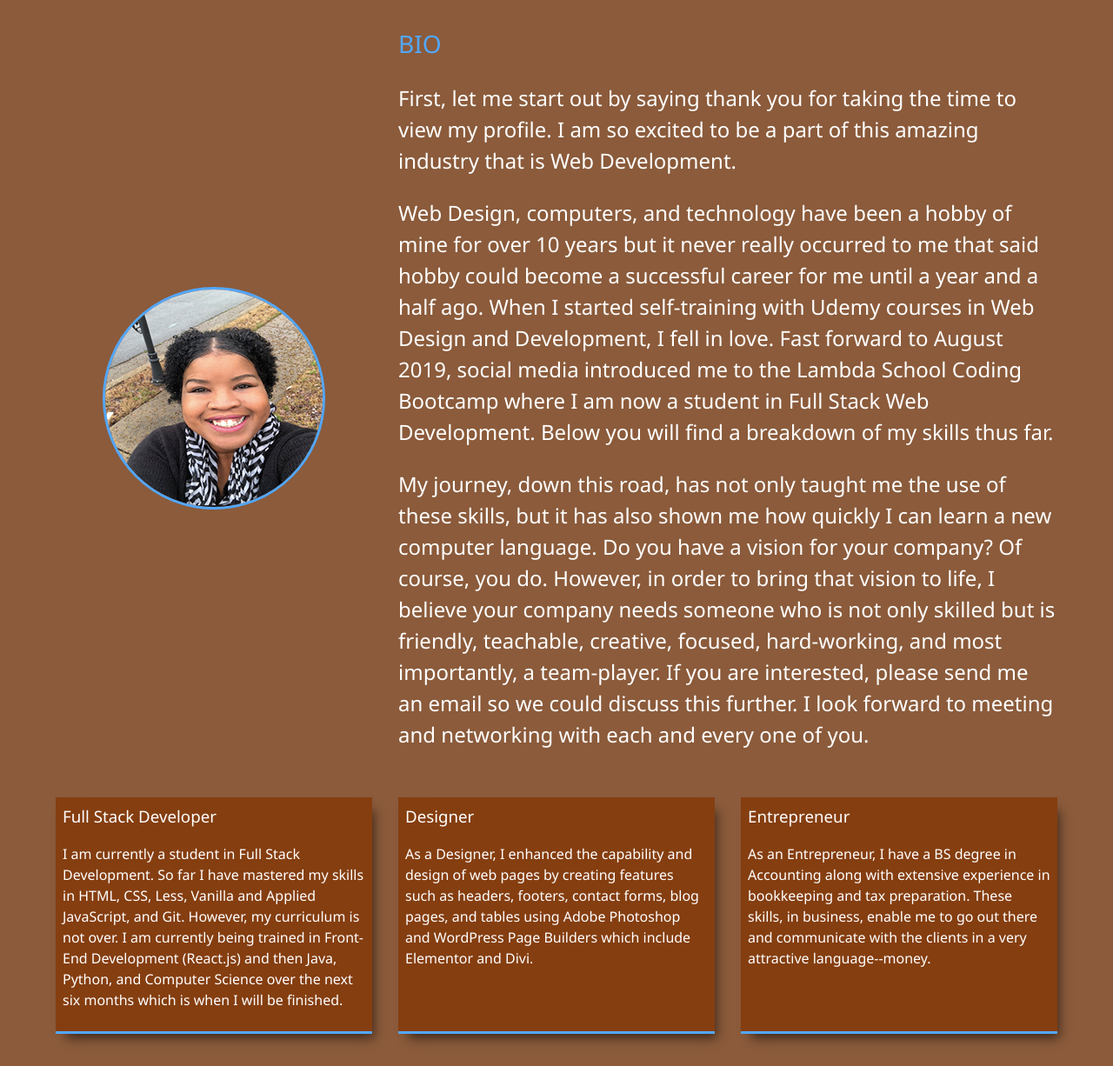
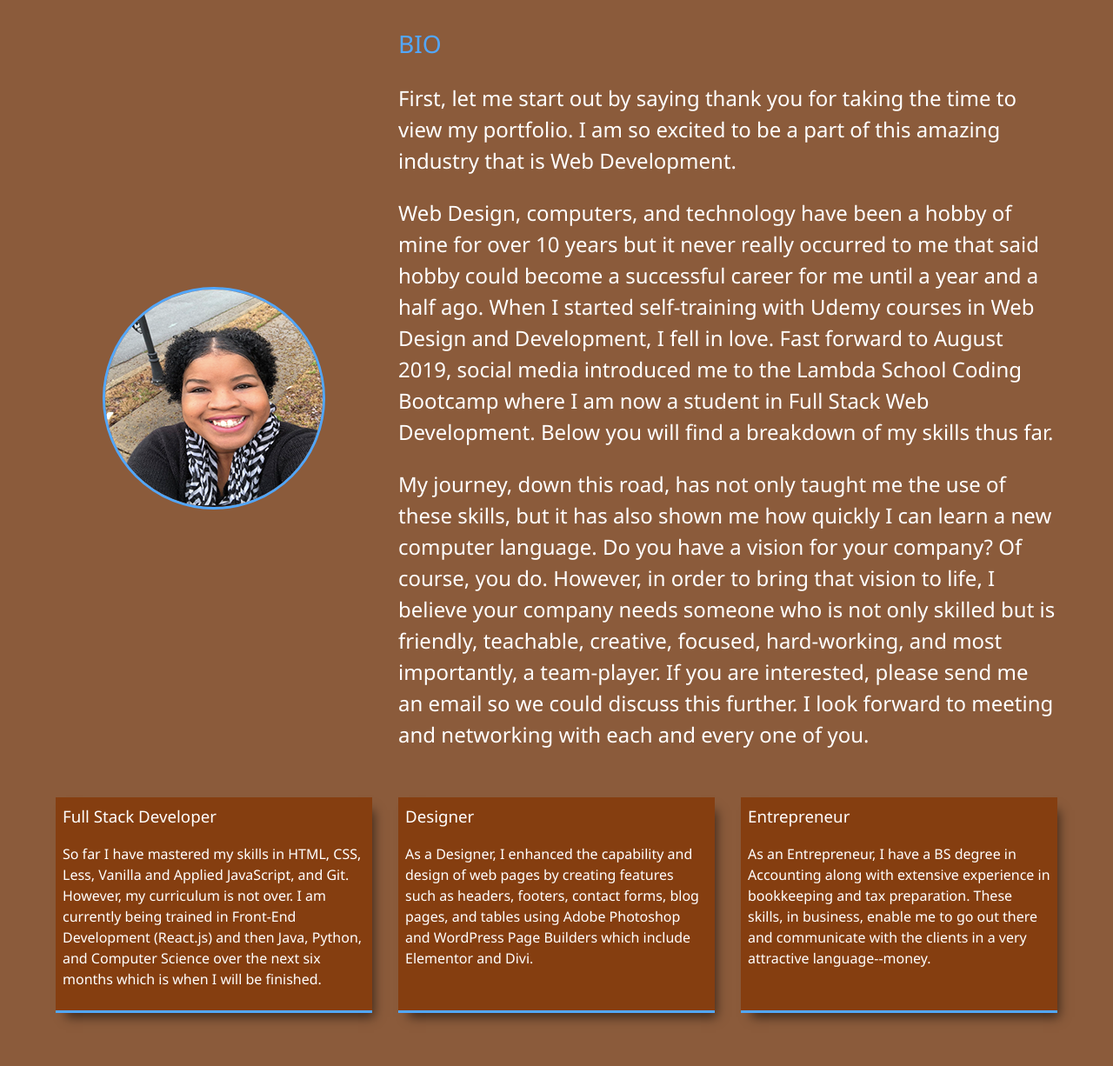
Before and after one commit to Code4Blessings/RobinWarden_Portfolio, a website: page dist/about.html in a window 1280 px wide. Shown: the part 253-1479 px from the top of the page at 87% size. Drawn offline with Linux system fonts and the light colour scheme.

Commit message:
Made a minor adjusment in the About Me page

```diff
--- a/dist/about.html
+++ b/dist/about.html
@@ -54,7 +54,7 @@
            <img src="img/portrait1.png" alt="Robin Warden" class="bio-image">
            <div class="bio">
                <h3 class="text-secondary">BIO</h3>
-               <p>First, let me start out by saying thank you for taking the time to view my profile. I am so excited to be a part of this amazing industry that is Web Development.</p>
+               <p>First, let me start out by saying thank you for taking the time to view my portfolio. I am so excited to be a part of this amazing industry that is Web Development.</p>
 
                 <p>
                     Web Design, computers, and technology have been a hobby of mine for over 10 years but it never really occurred to me that said hobby could become a successful career for me until a year and a half ago. When I started self-training with Udemy courses in Web Design and Development, I fell in love. Fast forward to August 2019, social media introduced me to the Lambda School Coding Bootcamp where I am now a student in Full Stack Web Development. Below you will find a breakdown of my skills thus far.
@@ -68,7 +68,7 @@
 
            <div class="job job-1">
                <h3>Full Stack Developer</h3>
-               <p>I am currently a student in Full Stack Development. So far I have mastered my skills in HTML, CSS, Less, Vanilla and Applied JavaScript, and Git. However, my curriculum is not over. I am currently being trained in Front-End Development (React.js) and then Java, Python, and Computer Science over the next six months which is when I will be finished.</p>
+               <p>So far I have mastered my skills in HTML, CSS, Less, Vanilla and Applied JavaScript, and Git. However, my curriculum is not over. I am currently being trained in Front-End Development (React.js) and then Java, Python, and Computer Science over the next six months which is when I will be finished.</p>
            </div>
 
            <div class="job job-2">
```
